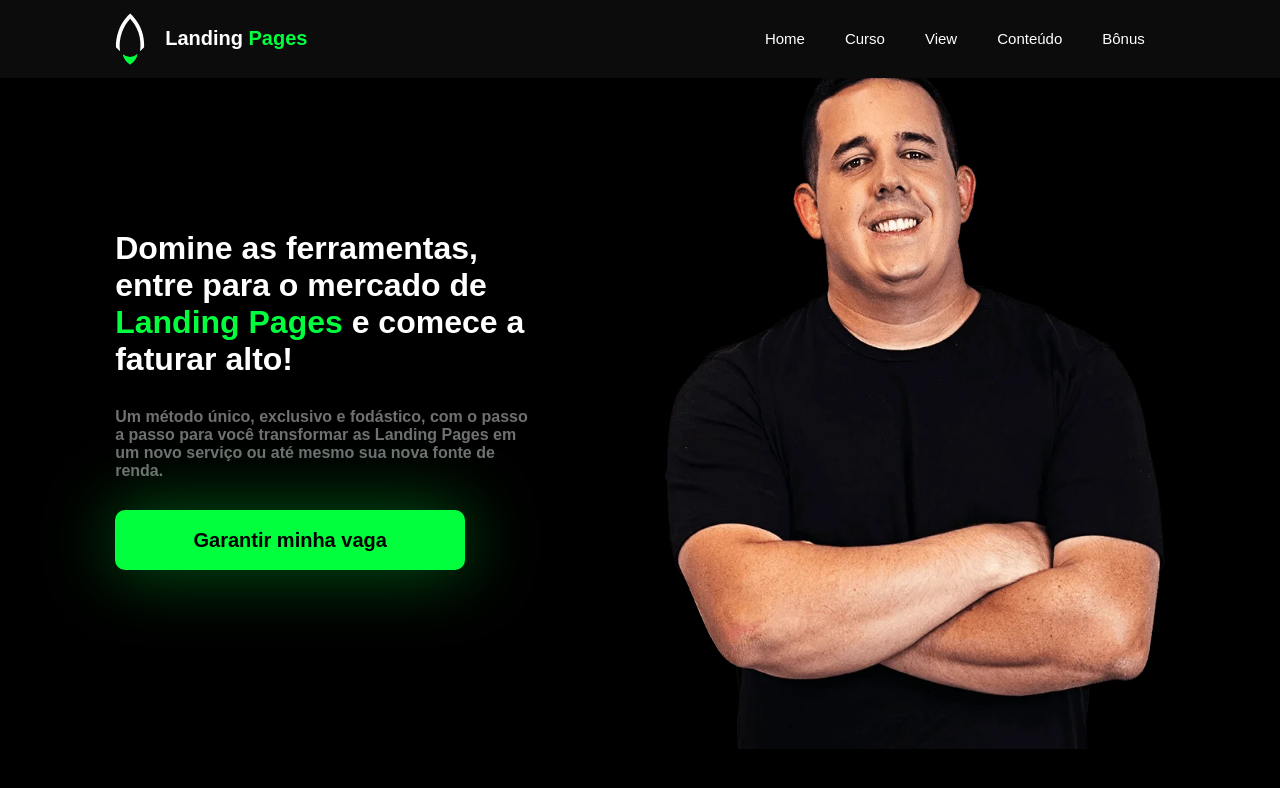
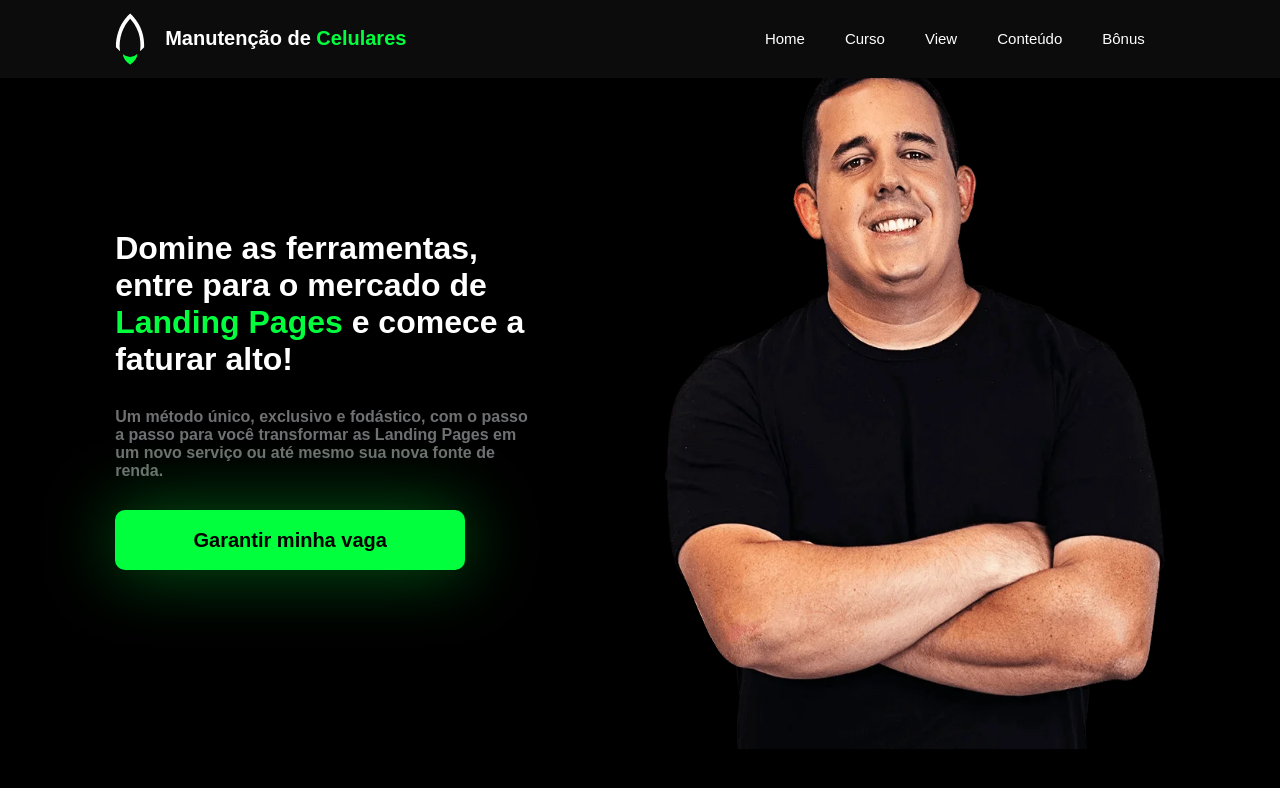
Before and after one commit to Tiago-Silva/cell-phone-maintenance, a Next.js app: page / in a window 1280 px wide. Shown: the top 788 px of the page. Built offline with nearby package versions, Linux system fonts and the light colour scheme.

Commit message:
raw: changing the text

```diff
--- a/src/app/components/header/header.tsx
+++ b/src/app/components/header/header.tsx
@@ -7,7 +7,7 @@ const Header = () => {
 
             <div className={styles.logo}>
                 <img src="/foguete.svg" alt="Foguete" />
-                <a href="#">Landing <span>Pages</span></a>
+                <a href="#">Manutenção de <span>Celulares</span></a>
             </div>
 
 
```
